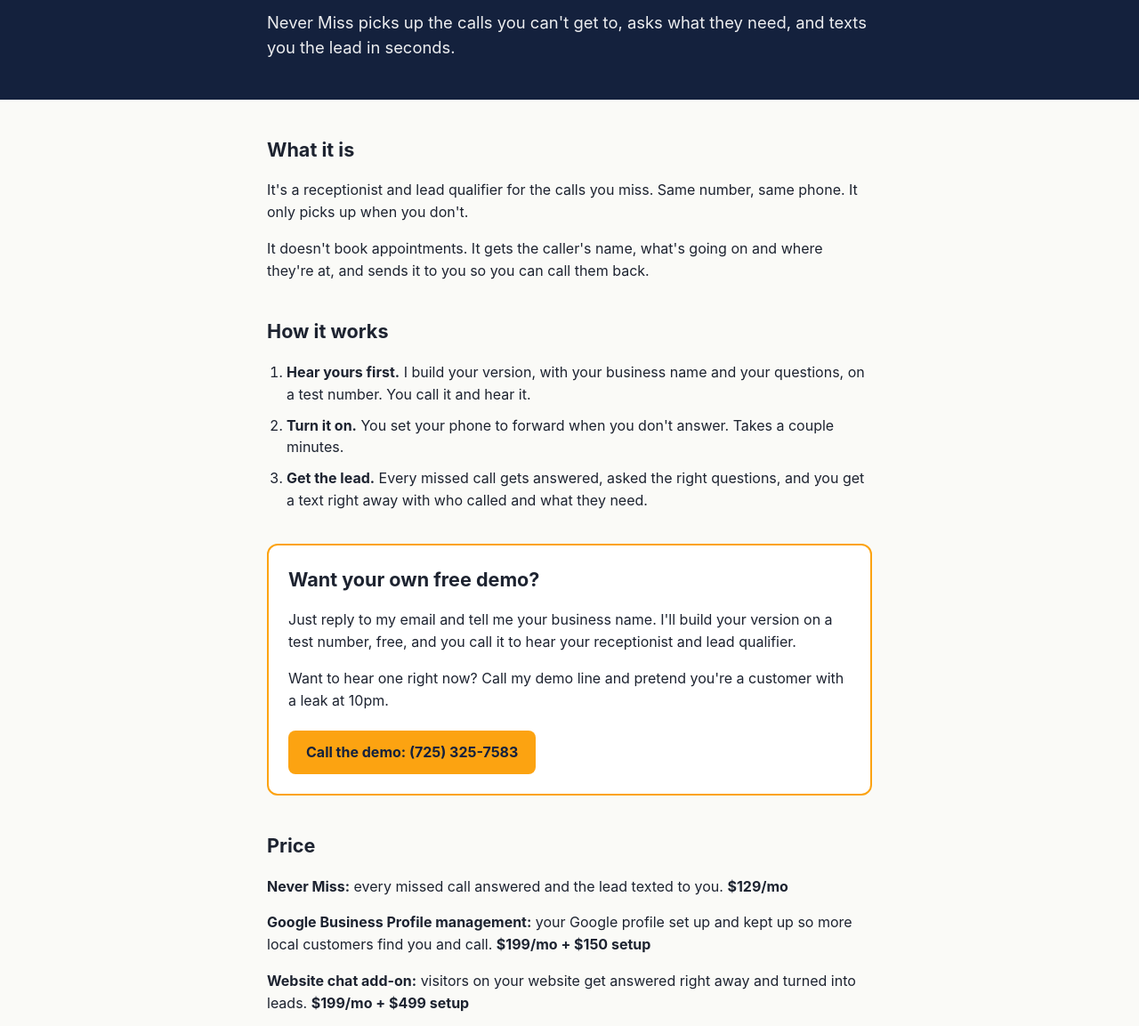
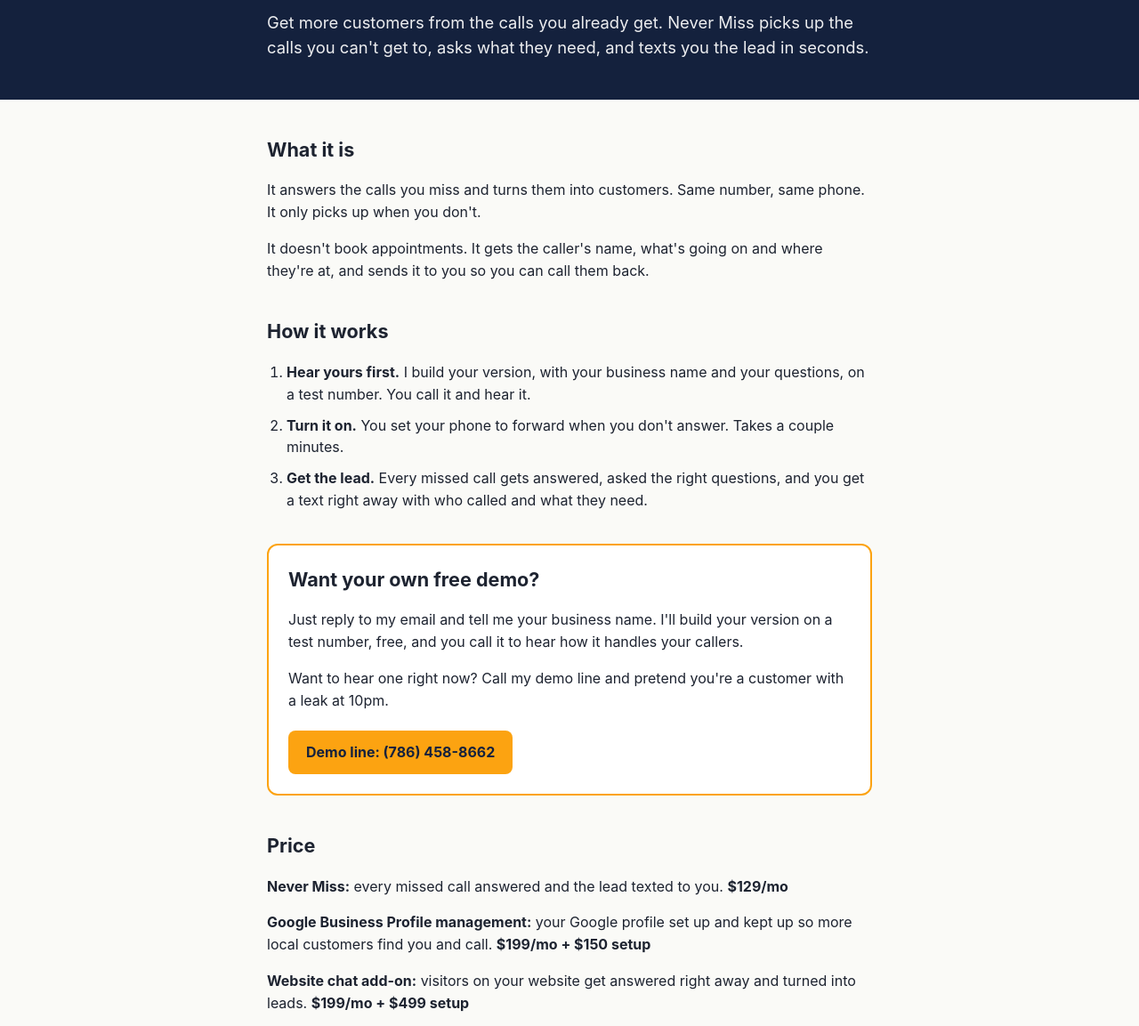
Before and after one commit to ellmired77-star/nevermiss, a plain HTML site: page index.html in a window 1280 px wide. Shown: the part 136-1289 px from the top of the page at 89% size. Drawn offline with Linux system fonts and the light colour scheme.

Commit message:
Demo line 786, remove AI/receptionist wording

```diff
--- a/index.html
+++ b/index.html
@@ -15,10 +15,10 @@
 footer{padding:30px 0 50px;color:#667;font-size:.95rem}
 </style></head><body>
 <header><div class="w"><h1>Your phone rings. You're on a job. They call the next guy.</h1>
-<p>Never Miss picks up the calls you can't get to, asks what they need, and texts you the lead in seconds.</p></div></header>
+<p>Get more customers from the calls you already get. Never Miss picks up the calls you can't get to, asks what they need, and texts you the lead in seconds.</p></div></header>
 <main class="w">
 <h2>What it is</h2>
-<p>It's a receptionist and lead qualifier for the calls you miss. Same number, same phone. It only picks up when you don't.</p>
+<p>It answers the calls you miss and turns them into customers. Same number, same phone. It only picks up when you don't.</p>
 <p>It doesn't book appointments. It gets the caller's name, what's going on and where they're at, and sends it to you so you can call them back.</p>
 <h2>How it works</h2>
 <ol>
@@ -27,9 +27,9 @@
 <li><b>Get the lead.</b> Every missed call gets answered, asked the right questions, and you get a text right away with who called and what they need.</li>
 </ol>
 <div class="cta"><h2 style="margin-top:0">Want your own free demo?</h2>
-<p>Just reply to my email and tell me your business name. I'll build your version on a test number, free, and you call it to hear your receptionist and lead qualifier.</p>
+<p>Just reply to my email and tell me your business name. I'll build your version on a test number, free, and you call it to hear how it handles your callers.</p>
 <p>Want to hear one right now? Call my demo line and pretend you're a customer with a leak at 10pm.</p>
-<a class="btn" href="tel:+17253257583">Call the demo: (725) 325-7583</a></div>
+<a class="btn" href="tel:+17864588662">Demo line: (786) 458-8662</a></div>
 <h2>Price</h2>
 <p><b>Never Miss:</b> every missed call answered and the lead texted to you. <b>$129/mo</b></p>
 <p><b>Google Business Profile management:</b> your Google profile set up and kept up so more local customers find you and call. <b>$199/mo + $150 setup</b></p>
@@ -42,7 +42,7 @@
 <p>I set up every one myself, so it's one business per trade per city.</p>
 <h2>Questions people ask</h2>
 <div class="q"><b>Do I have to change my number?</b>No. Same number. It only picks up when you don't.</div>
-<div class="q"><b>Is it a robot?</b>It's an AI assistant and it says so. You decide what it says and what it never says, like prices or arrival times.</div>
+<div class="q"><b>Is it a robot?</b>If someone asks whether it's a real person, it answers honestly. You decide what it says and what it never says, like prices or arrival times.</div>
 <div class="q"><b>What if I hate it?</b>Tell me and we change it. Or turn forwarding off and it's over. No pasa nada.</div>
 <div class="q"><b>Who's behind this?</b>Me, Ell. Local, Las Vegas. I answer my own messages.</div>
 </main>
```
